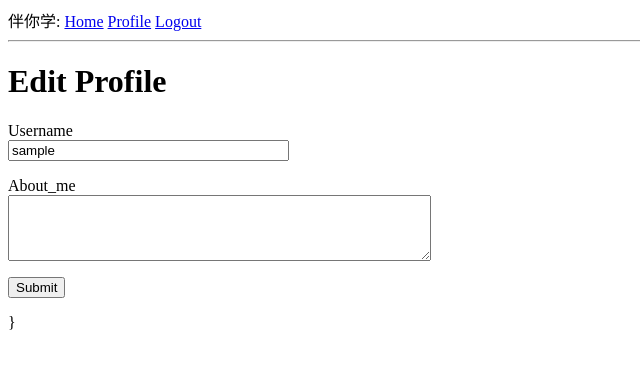
After one commit to ruirui-w/bannixue_wangye, a Flask app: page /edit_profile in a window 1280 px wide. The commit adds this page. Shown: the top 369 px of the page, without its empty margins (0-640 px from the left). Run offline with Flask 2, Linux system fonts and the light colour scheme; the visitor is signed in with stand-in values (Sample User, id 1); data comes from the database, SQL or seed files in the repository; both versions use the stored data as it was after the commit.

Commit message:
profile complete

```diff
--- a/app/form.py
+++ b/app/form.py
@@ -1,6 +1,6 @@
 from flask_wtf import FlaskForm  # 从flask_wtf包中导入FlaskForm类
-from wtforms import StringField, PasswordField, BooleanField, SubmitField  # 导入这些类
-from wtforms.validators import DataRequired
+from wtforms import StringField, PasswordField, BooleanField, SubmitField, TextAreaField  # 导入这些类
+from wtforms.validators import DataRequired, Length
 from flask_wtf import FlaskForm
 from wtforms import StringField, PasswordField, BooleanField, SubmitField
 from wtforms.validators import ValidationError, DataRequired, Email, EqualTo
@@ -31,3 +31,9 @@ class RegistrationForm(FlaskForm):
         user = User.query.filter_by(email=email.data).first()
         if user is not None:
             raise ValidationError('Please use a different email address.')
+
+
+class EditProfileForm(FlaskForm):
+    username = StringField('Username', validators=[DataRequired()])
+    about_me = TextAreaField('About_me', validators=[Length(min=0, max=140)])
+    submit = SubmitField('Submit')
--- a/app/models.py
+++ b/app/models.py
@@ -3,6 +3,7 @@ from datetime import datetime
 from werkzeug.security import generate_password_hash,check_password_hash
 from flask_login import current_user, login_user
 from flask_login import UserMixin
+from hashlib import md5
 @login.user_loader
 def load_user(id):
     return User.query.get(int(id))
@@ -12,7 +13,8 @@ class User(UserMixin, db.Model):#混入类，多继承
     email = db.Column(db.String(120), index=True, unique=True)
     password_hash = db.Column(db.String(128))
     posts = db.relationship('Post', backref='author', lazy='dynamic')
-
+    about_me = db.Column(db.String(140))
+    last_seen = db.Column(db.DateTime, default=datetime.utcnow)
     def __repr__(self):
         return '<User {}>'.format(self.username)
 
@@ -21,7 +23,10 @@ class User(UserMixin, db.Model):#混入类，多继承
 
     def check_password(self, password):
         return check_password_hash(self.password_hash, password)
-
+    def avatar(self, size):
+        digest = md5(self.email.lower().encode('utf-8')).hexdigest()
+        return 'https://www.cnblogs.com/images/logo.svg?v=R9M0WmLAIPVydmdzE2keuvnjl-bPR7_35oHqtiBzGsM'.format(
+            digest, size)
 
 class Post(db.Model):
     id = db.Column(db.Integer, primary_key=True)
--- a/app/routes.py
+++ b/app/routes.py
@@ -3,12 +3,12 @@ from flask_login import current_user, login_user
 from app import app  # 从app包中导入 app这个实例
 from app.models import User
 # 2个路由
-from app.form import LoginForm
+from app.form import LoginForm, EditProfileForm
 from flask_login import logout_user
 from flask_login import login_required
 from flask import request
 from werkzeug.urls import url_parse
-
+from datetime import datetime
 from app import db
 from app.form import RegistrationForm
 
@@ -69,3 +69,33 @@ def register():
         flash('Congratulations, you are now a registered user!')
         return redirect(url_for('login'))
     return render_template('register.html', title='Register', form=form)
+@app.route('/user/<username>')
+
+@login_required
+def user(username):
+    user = User.query.filter_by(username=username).first_or_404()
+    posts = [
+        {'author':user, 'body':'Test post #1'},
+        {'author':user, 'body':'Test post #2'}
+    ]
+    return render_template('user.html', user=user, posts=posts)
+@app.before_request
+def before_request():
+    if current_user.is_authenticated:
+        current_user.last_seen = datetime.utcnow()
+        db.session.commit()
+
+@app.route('/edit_profile',methods=['GET','POST'])
+@login_required
+def edit_profile():
+    form = EditProfileForm()
+    if form.validate_on_submit():
+        current_user.username = form.username.data
+        current_user.about_me = form.about_me.data
+        db.session.commit()
+
+        flash('Your changes have been saved.')
+        return redirect(url_for('edit_profile'))
+    elif request.method == 'GET':
+        form.username.data = current_user.username
+    return render_template('edit_profile.html', title='Edit Profile', form=form)
--- /dev/null
+++ b/app/templates/_post.html
@@ -0,0 +1,6 @@
+<table>
+        <tr valign="top">
+            <td><img src="{{ post.author.avatar(36) }}"></td>
+            <td>{{ post.author.username }} says:<br>{{ post.body }}</td>
+        </tr>
+    </table>
--- a/app/templates/base.html
+++ b/app/templates/base.html
@@ -9,12 +9,12 @@
 <body>
 <!--		<div>Microblog:<a href="/index">Home</a></div>-->
 <!--		<hr>-->
-<div>
-        Microblog:
+<div>伴你学:
 			<a href="{{ url_for('index') }}">Home</a>
 			{% if current_user.is_anonymous %}
 				<a href="{{ url_for('login') }}">Login</a>
 			{% else %}
+				<a href="{{ url_for('user', username=current_user.username) }}">Profile</a>
 				<a href="{{ url_for('logout') }}">Logout</a>
 			{% endif %}
 		</div>
--- /dev/null
+++ b/app/templates/edit_profile.html
@@ -0,0 +1,27 @@
+{% extends "base.html" %}
+
+{% block content %}
+	<h1>Edit Profile</h1>
+	<form action="", method="post">
+		{{ form.hidden_tag() }}
+		<p>
+			{{ form.username.label }}<br>
+			{{ form.username(size=32) }}<br>
+			{% for error in form.username.errors %}
+				<span style="color:red;">[{{ error }}]</span>
+			{% endfor %}
+		</p>
+
+		<p>
+			{{ form.about_me.label }}<br>
+			{{ form.about_me(cols=50, rows=4) }}<br>
+			{% for error in form.about_me.errors %}
+				<span style="color:red;">[{{ error }}]</span>
+			{% endfor %}
+		</p>
+		<p>
+			{{ form.submit() }}
+		</p>
+	</form>
+		}
+{% endblock %}
```
Also changed, not shown: app/templates/user.html (added, +31 -0 lines), migrations/versions/0cc3cbfa9544_new_fields_in_user_model.py (added, +30 -0 lines), app.db. Lines whose indentation alone changed are shown as unchanged.
